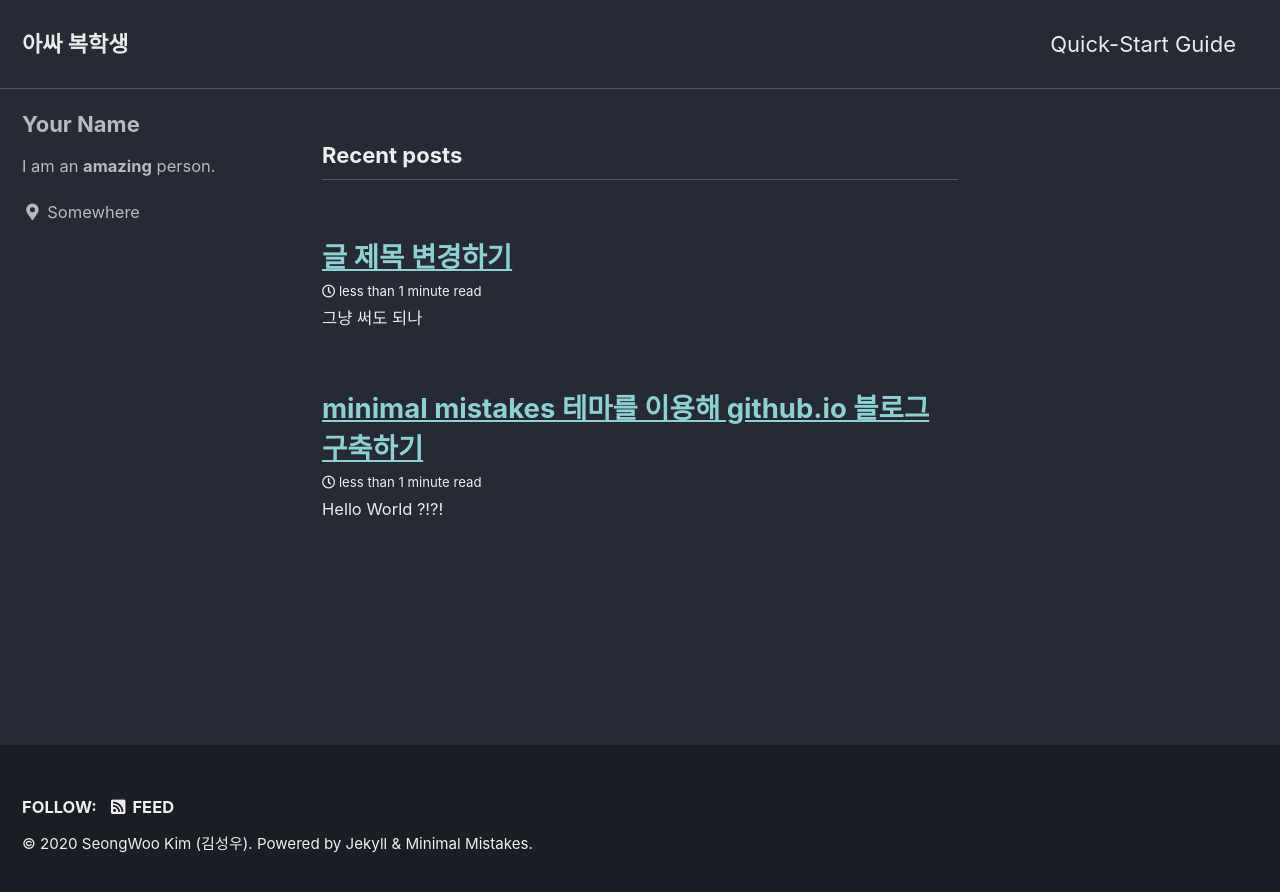
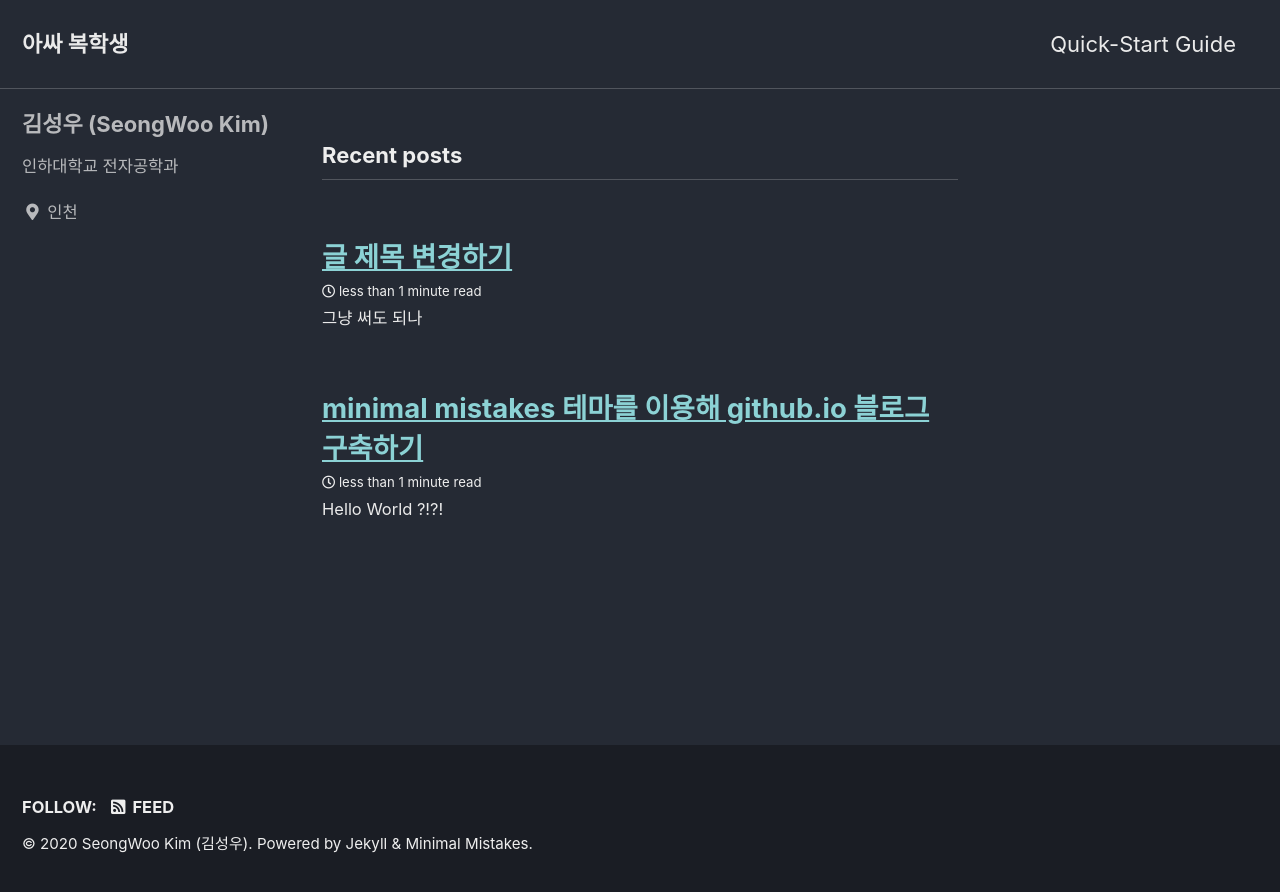
Before and after one commit to tjddn0402/tjddn0402.github.io, a Jekyll site: the page built from index.html, in a window 1280 px wide. Shown: the top 892 px of the page. Built offline with Jekyll 4.4.1, drawn with Linux system fonts in a browser that asks for light colours; cached includes are drawn as plain includes; the list of posts is cut into pages by our own code.

Commit message:
Update _config.yml

```diff
--- a/_config.yml
+++ b/_config.yml
@@ -93,10 +93,10 @@ analytics:
 
 # Site Author
 author:
-  name             : "Your Name"
+  name             : "김성우 (SeongWoo Kim)"
   avatar           : # path of avatar image, e.g. "/assets/images/bio-photo.jpg"
-  bio              : "I am an **amazing** person."
-  location         : "Somewhere"
+  bio              : "인하대학교 전자공학과"
+  location         : "인천"
   email            :
   links:
     - label: "Email"
```
